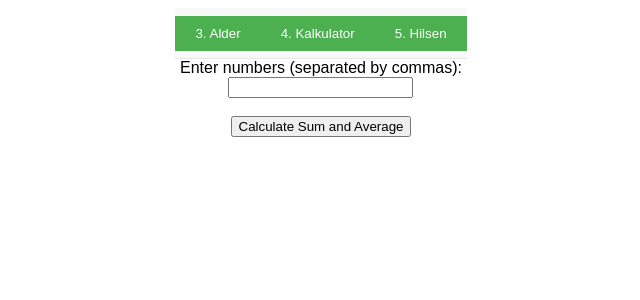
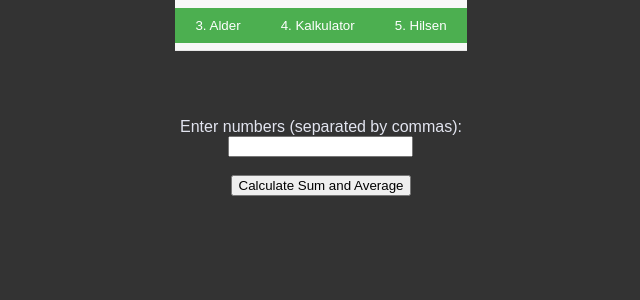
Before and after one commit to CarstenOst/IS_115PHP, a PHP site: page /4_Kalkulator.php in a window 1280 px wide. Shown: the top 300 px of the page, without its empty margins (319-959 px from the left). Run offline with PHP 8.4, Linux system fonts and the light colour scheme.

Commit message:
Some css bleh

```diff
--- a/Oppgave_1/styles.css
+++ b/Oppgave_1/styles.css
@@ -1,13 +1,24 @@
+:root {
+    --php-dark-grey: #333;
+    --php-dark-blue: #4F5B93;
+    --php-medium-blue: #8892BF;
+    --php-light-blue: #E2E4EF;
+    --php-accent-purple: #793862;
+}
+
 body {
     font-family: Arial, sans-serif;
+    background: var(--php-dark-grey);
+    color: var(--php-light-blue);
 }
 
 #navbar {
     background-color: #f8f8f8;
     border-bottom: 1px solid #e7e7e7;
     height: 50px;
+    top: 0;
     display: flex;
-    position: static;
+    position: fixed;
     justify-content: space-around;
     align-items: center;
 }
@@ -30,4 +41,5 @@ body {
     justify-content: center;
     align-items: center;
     text-align: center;
+    padding-top: 55px;
 }
```
